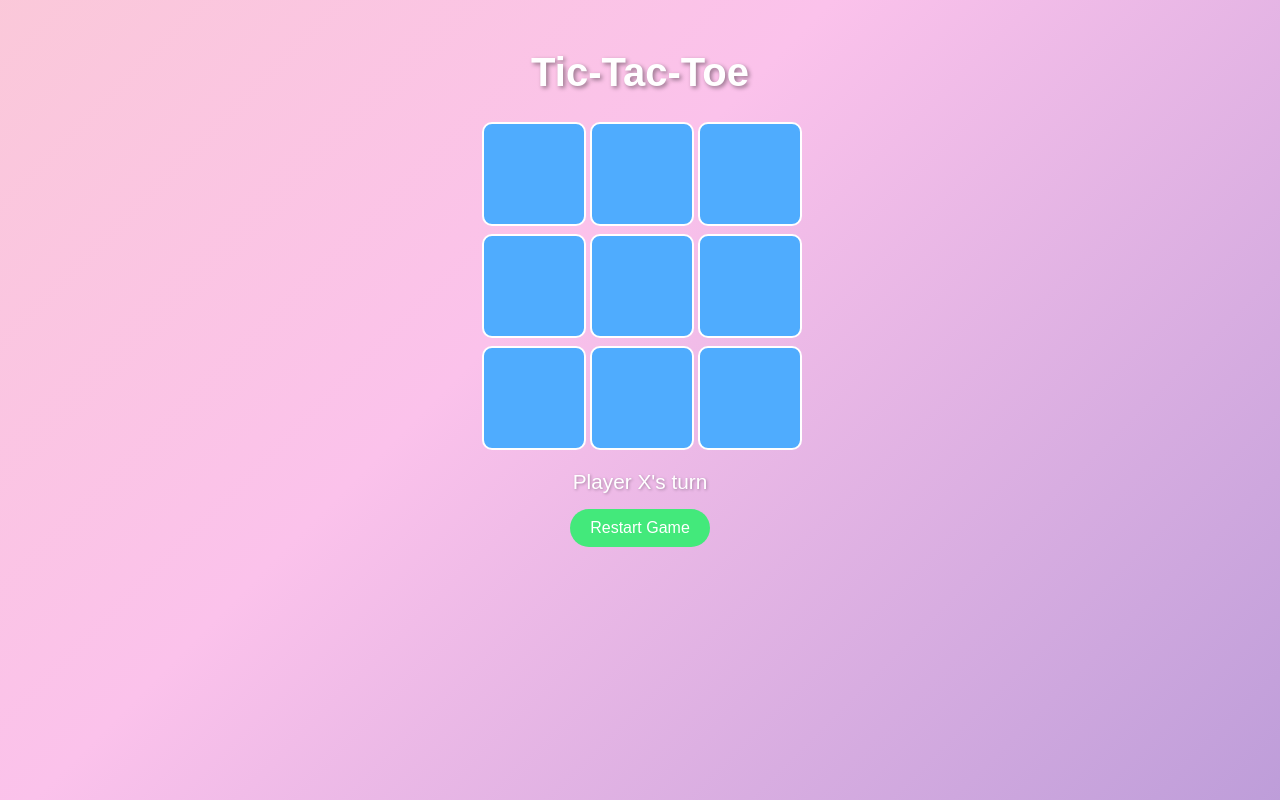
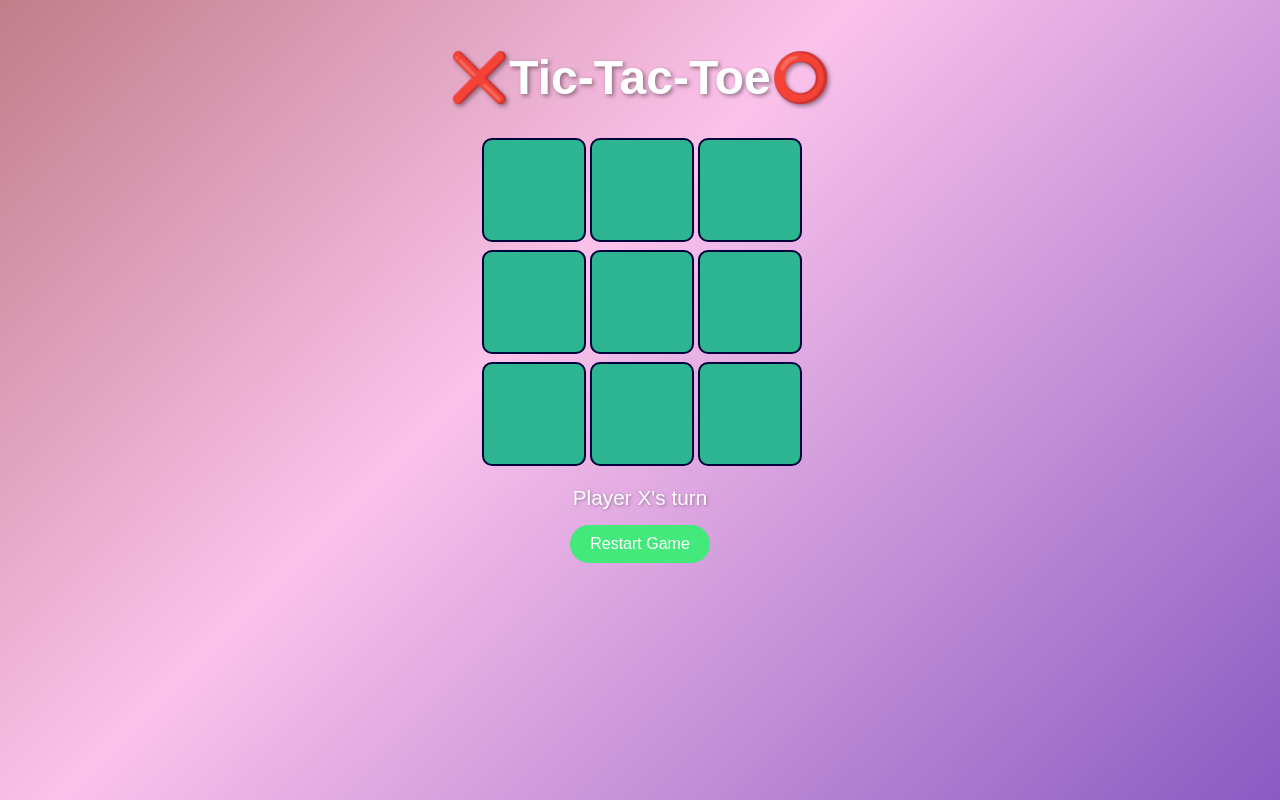
Before and after one commit to akshai2004/tic-tac-toe, a plain HTML site: page index.html in a window 1280 px wide. Drawn offline with Linux system fonts and the light colour scheme.

Commit message:
delelte unwanted file and rename to index

```diff
--- a/index.html
+++ b/index.html
@@ -8,7 +8,7 @@
       font-family: Arial, sans-serif;
       text-align: center;
       margin-top: 50px;
-      background: linear-gradient(135deg, #ff9a9e, #fad0c4, #fad0c4, #fbc2eb, #a18cd1);
+      background: linear-gradient(135deg, #541618, #6a382b, #7c2d18, #fbc2eb, #4f26ae);
       background-size: 400% 400%;
       animation: gradientBG 10s ease infinite;
       color: #fff;
@@ -21,7 +21,7 @@
     }
 
     h1 {
-      font-size: 2.5em;
+      font-size: 3em;
       text-shadow: 2px 2px 4px rgba(0,0,0,0.4);
     }
 
@@ -41,10 +41,10 @@
       display: flex;
       align-items: center;
       justify-content: center;
-      background: #4facfe; /* default color */
+      background: #2db490; /* default color */
       border-radius: 10px;
       cursor: pointer;
-      border: 2px solid #ffffff;
+      border: 2px solid #00013a;
       transition: background 0.3s, transform 0.2s;
     }
 
@@ -78,7 +78,7 @@
 </head>
 <body>
 
-  <h1>Tic-Tac-Toe</h1>
+  <h1>❌Tic-Tac-Toe⭕</h1>
   <div class="board" id="board"></div>
   <div id="message"></div>
   <button onclick="resetGame()">Restart Game</button>
```
